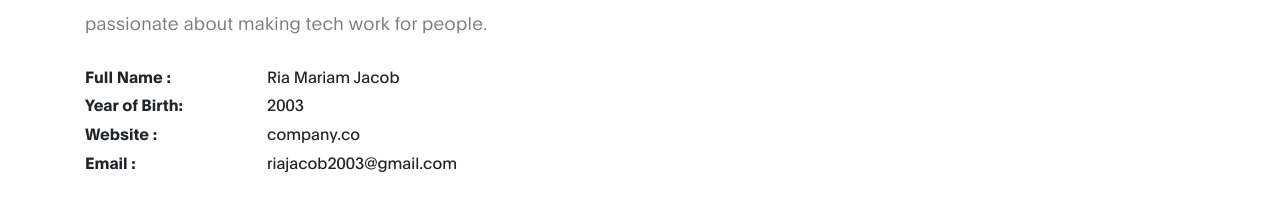
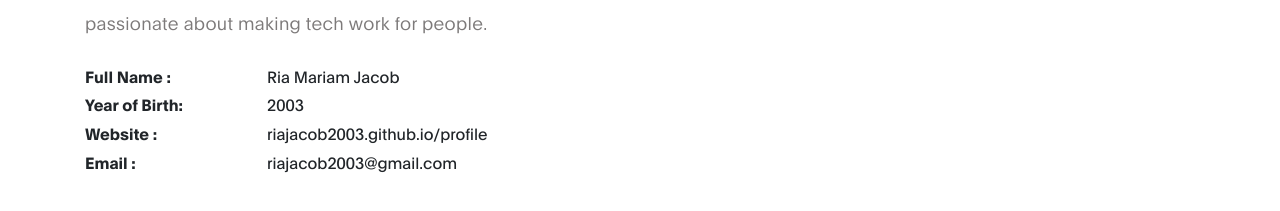
Before and after one commit to riajacob2003/profile, a plain HTML site: page index.html in a window 1280 px wide. Shown: the part 1298-1509 px from the top of the page. Drawn offline with Linux system fonts and the light colour scheme.

Commit message:
Update index.html

```diff
--- a/index.html
+++ b/index.html
@@ -105,7 +105,7 @@
 
                         <li><strong>Year of Birth:</strong> 2003</li>
 
-                        <li><strong>Website :</strong> company.co</li>
+                        <li><strong>Website :</strong> riajacob2003.github.io/profile</li>
 
                         <li><strong>Email :</strong> riajacob2003@gmail.com</li>
                     </ul>
```
